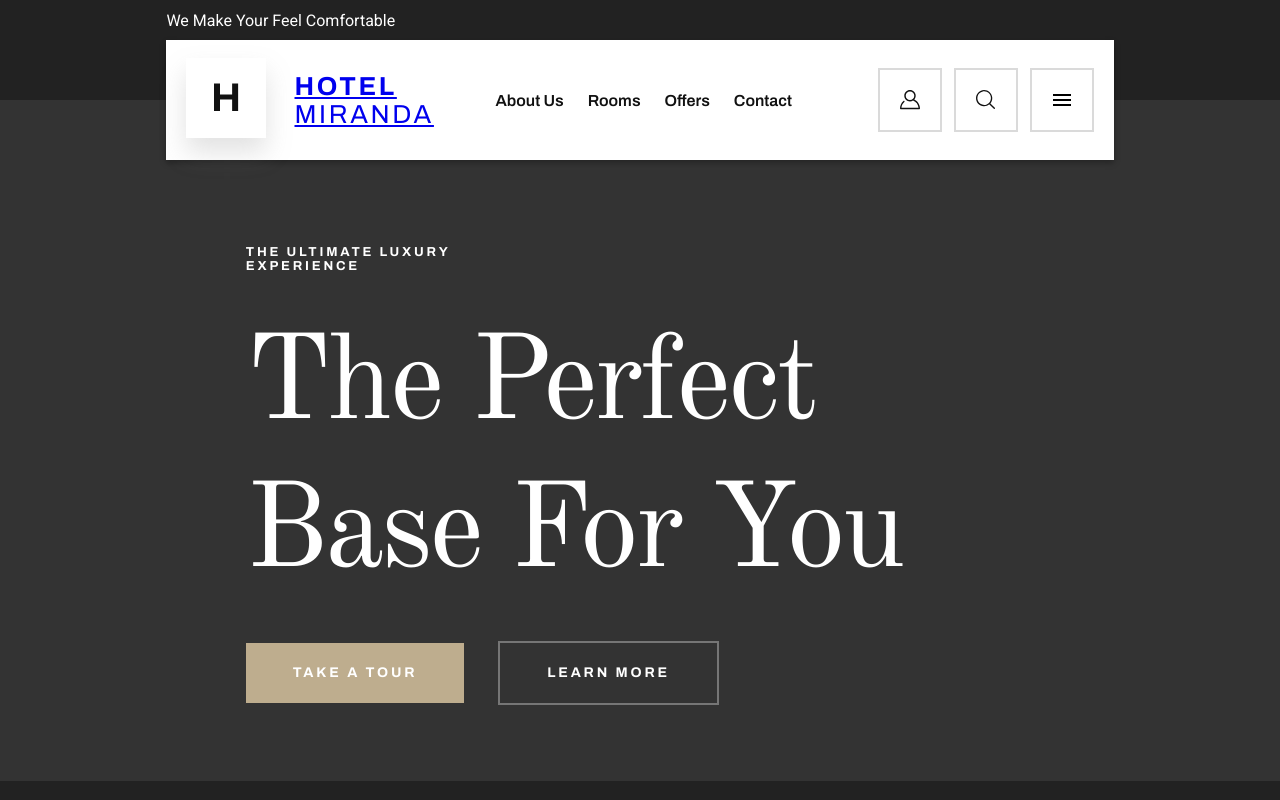
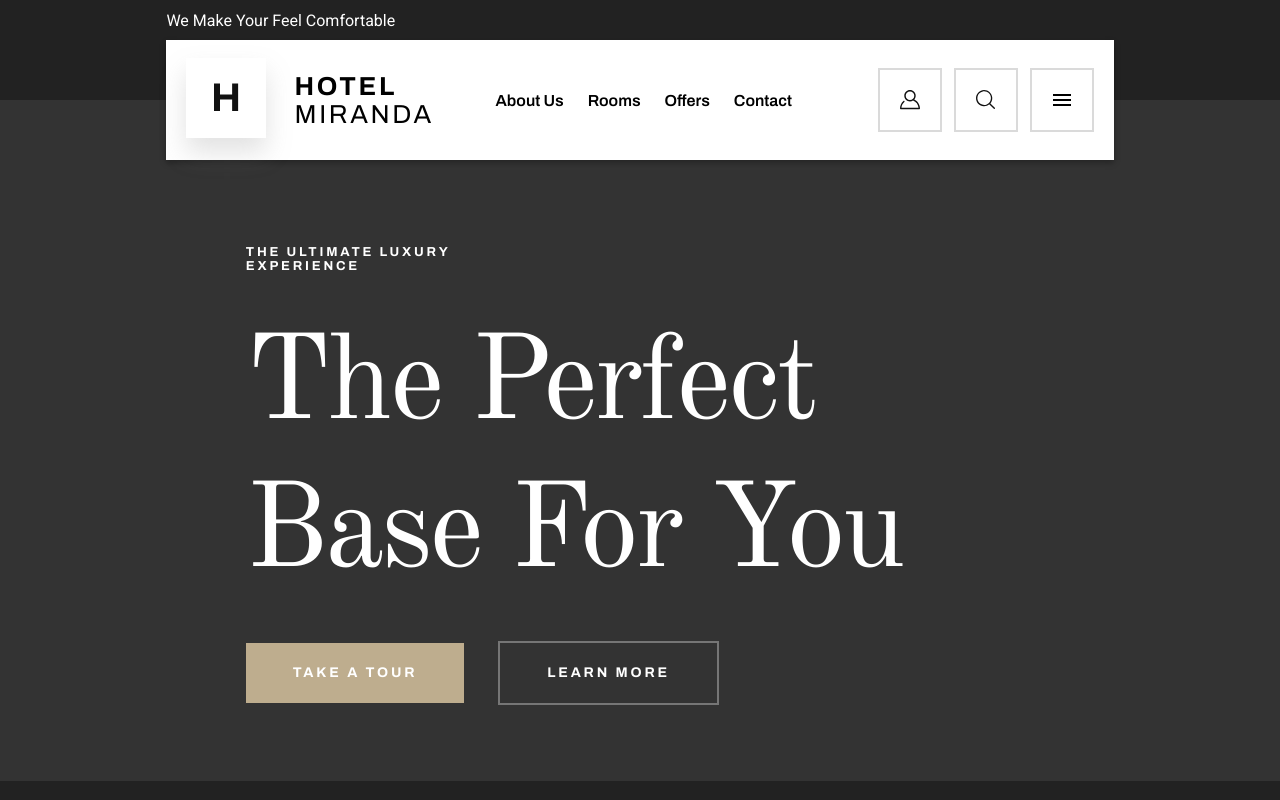
Before and after one commit to MarcoNobody1/HotelMiranda, a plain HTML site: page index.html in a window 1280 px wide. Shown: the top 800 px of the page. Drawn offline with nearby package versions, Linux system fonts and the light colour scheme; files that its build step writes are made by us from their sources.

Commit message:
Se corrigen errores en el styling del header

```diff
--- a/sass/_header.scss
+++ b/sass/_header.scss
@@ -30,6 +30,10 @@
 
     &__logo-name-hotel {
         font-weight: 700;
+    }
+
+    &__logo-name-hotel:hover{
+        cursor: pointer;
     }
 
     &__logo-name-miranda {
@@ -83,11 +87,18 @@
         }
     }
 
+    &__menuiconburguer:hover {
+        cursor: pointer;
+    }
+
     &__menuiconcross {
         padding-left: 20px;
         &--closed {
             display: none;
         }
+    }
+    &__menuiconcross {
+        cursor: pointer;
     }
     &__icons {
         display: flex;
@@ -105,6 +116,10 @@
         display: none;
         cursor: pointer;
     }
+    a{
+        text-decoration: none;
+        color: inherit;
+    }
 }
 
 @media only screen and (min-width: 1000px) {
@@ -112,7 +127,7 @@
         display: flex;
         align-items: center;
         justify-content: space-between;
-        margin: 0 13%;
+        margin: 0 auto;
         width: 74%;
         top: 2.5rem;
         max-width: 1420px;
@@ -121,6 +136,8 @@
         background-color: #fff;
         position: absolute;
         gap: 0;
+        left: 0;
+        right: 0;
 
         &--hidden {
             top: -8.75rem;
```
